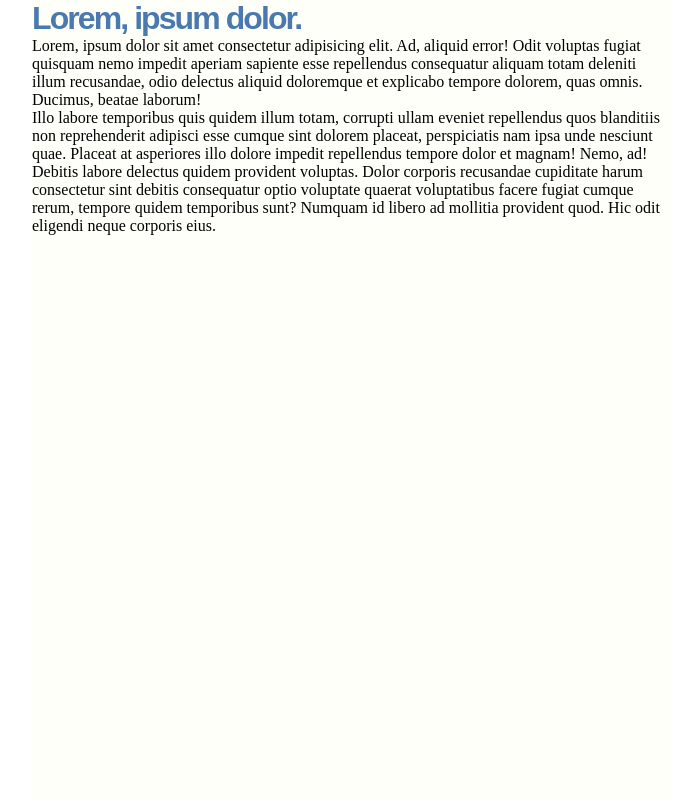
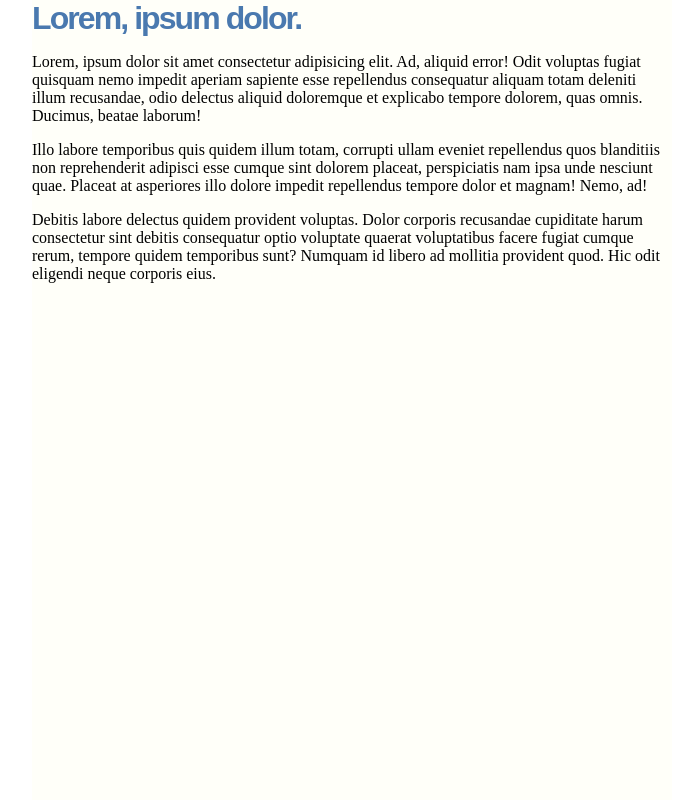
Before and after one commit to j4rl/mini, a PHP site: page /about.php in a window 1280 px wide. Shown: the part 75-875 px from the top of the page, without its empty margins (288-979 px from the left). Run offline with PHP 8.4, Linux system fonts and the light colour scheme; some libraries are stand-ins or nearby versions.

Commit message:
Smol updade

```diff
--- a/style.css
+++ b/style.css
@@ -30,6 +30,7 @@
     display: flex;
     flex-direction: column;
     overflow-y: auto;
+    gap: 1rem;
 }
 
 details>summary {
```
